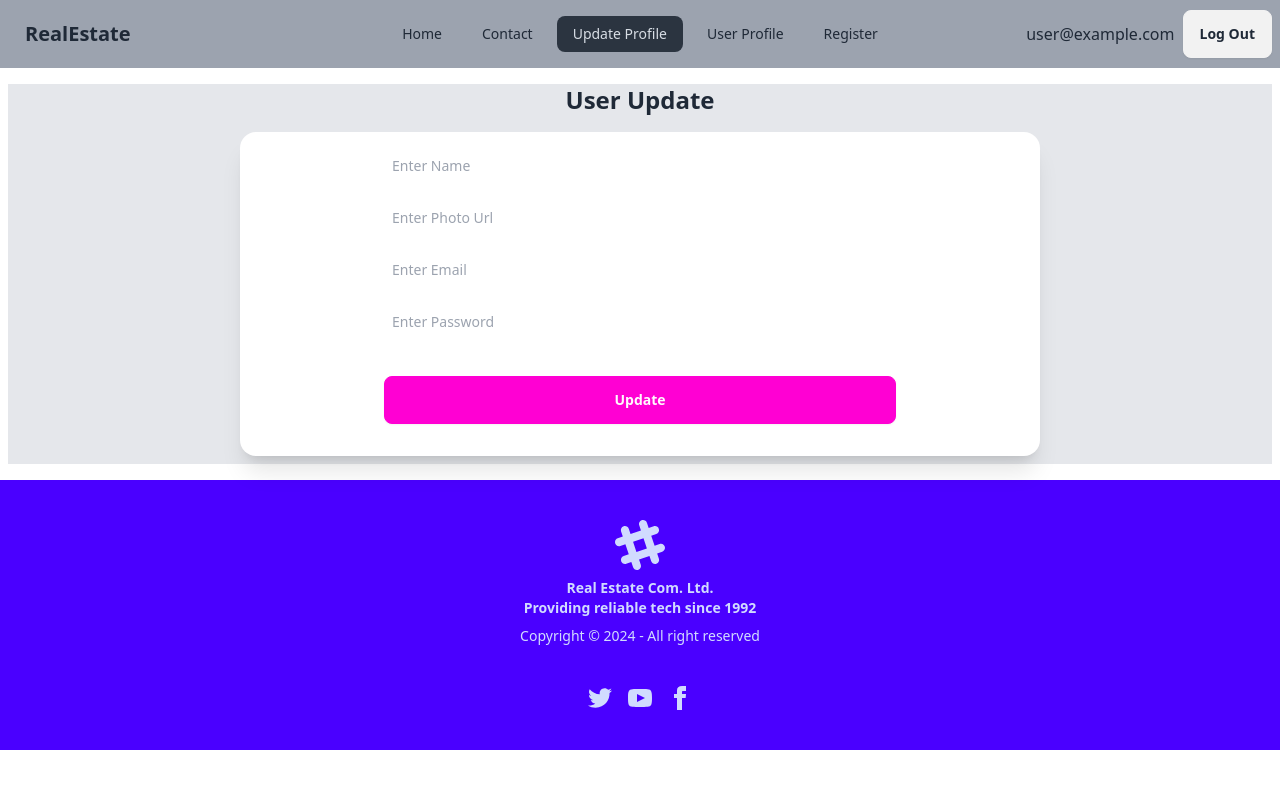
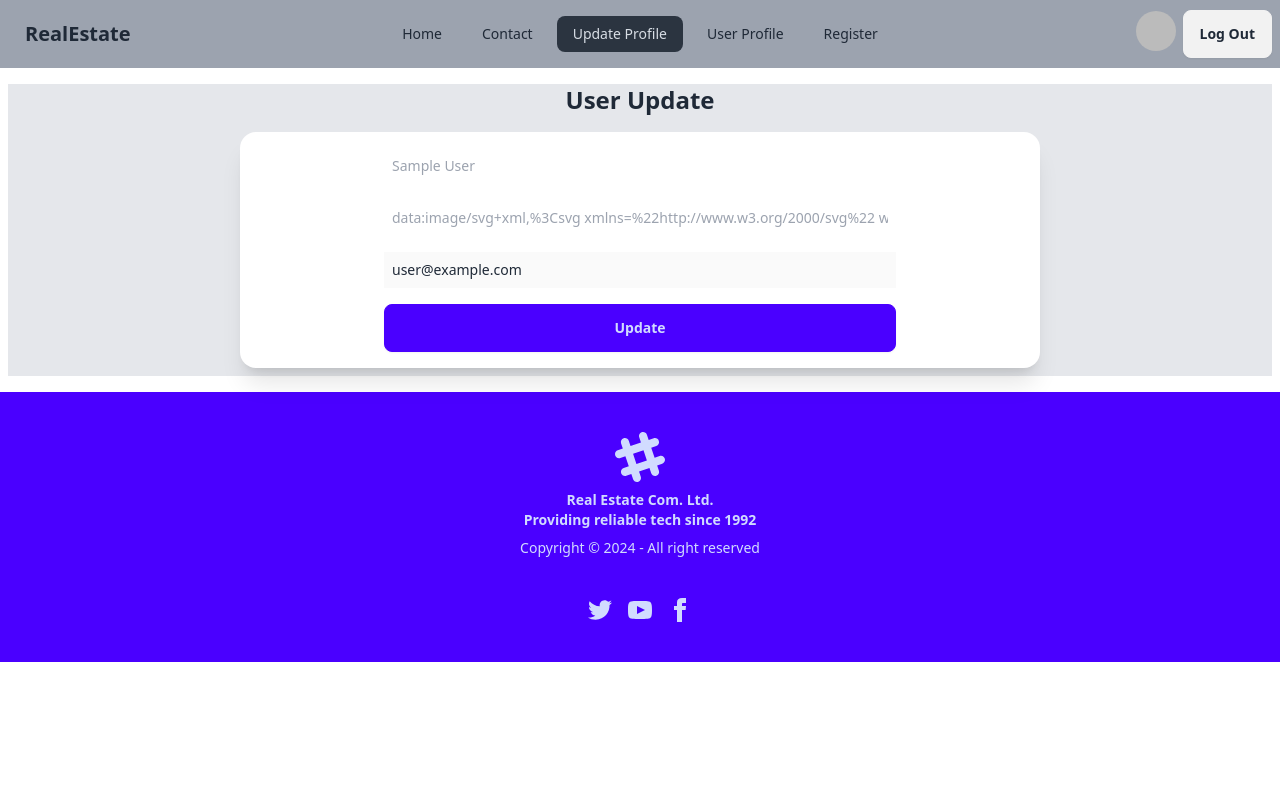
Before and after one commit to mahfuzerrahmancse/assign_9_realEstate, a React (Vite) app: page /updateProfile in a window 1280 px wide. Shown: the top 788 px of the page. Built offline with nearby package versions, Linux system fonts and the light colour scheme; no server answers; sample sign-in values are in the browser's storage.

Commit message:
google & github add

```diff
--- a/src/components/logins/Login.jsx
+++ b/src/components/logins/Login.jsx
@@ -1,10 +1,13 @@
-import { Link } from "react-router-dom";
+import { Link, useLocation, useNavigate } from "react-router-dom";
 import { useContext, useState } from "react";
 import { AuthContext } from "../../providers/AuthProvider";
 
 const Login = () => {
   const { signInUser } = useContext(AuthContext);
   // console.log("sign In User:", signInUser);
+
+  const location = useLocation();
+  const navigate = useNavigate();
 
     const [loginError, setLoginError] = useState("");
     const [success, setSuccess] = useState("");
@@ -24,6 +27,7 @@ const Login = () => {
         .then((result) => {
           console.log("sign In result User:", result.user);
           setSuccess("User logged in successfully");
+          navigate(location?.state ? location.state : '/');
         })
         .catch((error) => {
           console.error("sign In error User:", error);
@@ -40,7 +44,6 @@ const Login = () => {
               className="mb-4 p-2 w-full"
               type="email"
               name="email"
-
               placeholder="Enter Email"
               required
             />
@@ -56,12 +59,7 @@ const Login = () => {
             </div>
             <br />
             <label className="label">
-              <a
-
-                className="label-text-alt link link-hover"
-              >
-                Forget Password
-              </a>
+              <a className="label-text-alt link link-hover">Forget Password</a>
             </label>
 
             <input
@@ -70,10 +68,20 @@ const Login = () => {
               value="Login"
             />
           </form>
+          <div className="my-2">
+            <p className="text-center font-semibold pb-2">... OR ...</p>
+            <div className="grid grid-cols-1 gap-4">
+              <button className="btn btn-secondary ">Google</button>
+              <button className="btn btn-secondary">Github</button>
+            </div>
+          </div>
           {loginError && <p className="text-red-700"> {loginError} </p>}
           {success && <p className="text-green-700"> {success} </p>}
           <p>
-            New to register? Please <Link className="text-blue-600" to="/register">Register here</Link>{" "}
+            New to register? Please{" "}
+            <Link className="text-blue-600" to="/register">
+              Register here
+            </Link>{" "}
           </p>
         </div>
       </div>
--- a/src/components/navbars/Navbar.jsx
+++ b/src/components/navbars/Navbar.jsx
@@ -4,18 +4,15 @@ import { AuthContext } from "../../providers/AuthProvider";
 import { ToastContainer, toast } from "react-toastify";
 import "react-toastify/dist/ReactToastify.css";
 
-
 const Navbar = () => {
   const { user, signOutUser } = useContext(AuthContext);
-  // console.log("user email:", user);
 
   const navLinks = (
     <>
       <li>
-          {" "}
         <NavLink className="mr-2" to="/">
           Home
-          </NavLink>{" "}
+        </NavLink>
       </li>
       <li>
         <NavLink className="mr-2" to="/contact">
@@ -35,9 +32,7 @@ const Navbar = () => {
             </NavLink>
           </li>
         </>
-        ) : (
-          ""
-        )}
+      ) : null}
       <li>
         <NavLink to="/register">Register</NavLink>
       </li>
@@ -71,31 +66,43 @@ const Navbar = () => {
             {navLinks}
           </ul>
         </div>
-          <a className="btn btn-ghost text-xl">RealEstate</a>
+        <Link className="btn btn-ghost text-xl" to="/">
+          RealEstate
+        </Link>
       </div>
       <div className="navbar-center hidden lg:flex">
         <ul className="menu menu-horizontal px-1">{navLinks}</ul>
       </div>
       <div className="navbar-end">
+        {user && (
+          <div
+            tabIndex={0}
+            role="button"
+            className="btn btn-ghost btn-circle avatar tooltip tooltip-left"
+            data-tip={user.displayName}
+          >
+            <div className="w-10 rounded-full">
+              <img alt="User Avatar" src={user.photoURL} />
+            </div>
+          </div>
+        )}
         {user ? (
           <>
-              <p className="mr-2">{user.email}</p>
+
             <button
               className="btn"
               onClick={() => {
                 toast("Logged out successfully!");
                 signOutUser();
-
               }}
             >
               Log Out
             </button>
           </>
         ) : (
-            <a className="btn">
-              {" "}
-              <Link to="/login">Login</Link>{" "}
-            </a>
+          <Link className="btn" to="/login">
+            Login
+          </Link>
         )}
         <ToastContainer />
       </div>
--- a/src/components/profiles/ProfileUpdate.jsx
+++ b/src/components/profiles/ProfileUpdate.jsx
@@ -1,58 +1,66 @@
+import { useContext } from "react";
+import { AuthContext } from "../../providers/AuthProvider";
+import { updateProfile } from "firebase/auth";
 
 
 const ProfileUpdate = () => {
+  const { user } = useContext(AuthContext);
+
+  const handleUpdate = (e) => {
+    e.preventDefault();
+    const name = e.target.name.value;
+    const photo = e.target.photoUrl.value;
+
+    updateProfile(user, {
+      displayName: name,
+      photoURL: photo,
+    })
+      .then(() => {
+        alert("Profile updated successfully");
+      })
+      .catch((error) => {
+        alert("Error updating profile");
+        console.error(error);
+      });
+  };
+
   return (
     <div>
-        <h2 className="text-2xl font-bold text-center my-4">
-          User Update
-        </h2>
+      <h2 className="text-2xl font-bold text-center my-4">User Update</h2>
       <div className="card card-compact max-w-[800px] m-auto justify-center bg-base-100 shadow-xl">
         <div className="card-body">
           <div className="mx-auto md:w-2/3">
-              <form >
+            <form onSubmit={handleUpdate}>
               <input
                 className="mb-4 p-2 w-full"
                 type="text"
                 name="name"
-                  placeholder="Enter Name"
+                placeholder={user.displayName}
+
               />
               <br />
               <input
                 className="mb-4 p-2 w-full"
                 type="text"
                 name="photoUrl"
-                  placeholder="Enter Photo Url"
+                placeholder={user.photoURL}
+
               />
               <br />
               <input
                 className="mb-4 p-2 w-full"
                 type="email"
                 name="email"
-                  placeholder="Enter Email"
-                  required
+                value={user.email}
+                placeholder="Email"
+                disabled
               />
               <br />
-                <div className="relative">
-                  <input
-                    className=" mb-4 p-2 w-full"
-                    type="password"
-                    name="password"
-                    placeholder="Enter Password"
-                    required
-                  />
-
+              <button className="btn btn-primary w-full px-6 py-3">
+                Update
+              </button>
+            </form>
           </div>
-                <br />
-
-                <input
-                  className="btn btn-secondary mb-4 w-full"
-                  type="submit"
-                  value="Update"
-                />
-              </form>
-
-            </div>
-
         </div>
       </div>
     </div>
--- a/src/components/profiles/ProfileUser.jsx
+++ b/src/components/profiles/ProfileUser.jsx
@@ -1,24 +1,32 @@
+import { useContext } from "react";
+import { AuthContext } from "../../providers/AuthProvider";
+import { Link } from "react-router-dom";
 
 
 
 const ProfileUser = () => {
+
+  const {user} = useContext(AuthContext);
+  console.log('user detail:',user);
+
+
+
     return (
       <div>
         <h2 className="text-2xl font-bold text-center my-4">User Details</h2>
         <div className="card card-compact max-w-[800px] m-auto justify-center bg-base-100 shadow-xl">
           <div className="card-body mx-auto md:w-2/3">
-            <p>
-              <span className="text-lg font-semibold">Name:</span> {}
-            </p>
-            <p>
-              <span className="text-lg font-semibold">Photo:</span> {}
-            </p>
-            <p>
-              <span className="text-lg font-semibold">Email:</span> {}
-            </p>
+            <p className="text-lg font-semibold">Name: {user.displayName}</p>
+            <div>
+              <img src={user.photoURL}></img>
+            </div>
+            <p className="text-lg font-semibold">Email: {user.email}</p>
 
             <div className="card-actions flex justify-center items-center ">
-              <button className="btn btn-primary w-full">Contact</button>
+              <button className="btn btn-primary w-full">
+                {" "}
+                <Link to="/updateProfile">Edit</Link>{" "}
+              </button>
             </div>
           </div>
         </div>
--- a/src/components/registers/Register.jsx
+++ b/src/components/registers/Register.jsx
@@ -1,4 +1,4 @@
-import { Link } from "react-router-dom";
+import { Link, useLocation, useNavigate } from "react-router-dom";
 import { useContext, useState } from "react";
 import { FaEye, FaEyeSlash } from "react-icons/fa";
 import { AuthContext } from "../../providers/AuthProvider";
@@ -6,6 +6,8 @@ import { AuthContext } from "../../providers/AuthProvider";
 const Register = () => {
   const { createUser } = useContext(AuthContext);
   // console.log("name:", createUser);
+  const location = useLocation();
+  const navigate = useNavigate();
 
     const [registerError, setRegisterError] = useState("");
     const [success, setSuccess] = useState("");
@@ -50,6 +52,8 @@ const Register = () => {
         .then((result) => {
           console.log('result user:',result.user);
           setSuccess("User created successfully");
+          navigate(location.state ? location.state : '/');
+
         })
 
         .catch((error) => {
--- a/src/routes/Routes.jsx
+++ b/src/routes/Routes.jsx
@@ -33,7 +33,7 @@ const router = createBrowserRouter([
         path: "/contact",
         element: (
           <PrivateRoute>
-            <Contact/>
+            <Contact />
           </PrivateRoute>
         ),
       },
@@ -43,11 +43,19 @@ const router = createBrowserRouter([
       },
       {
         path: "/updateProfile",
-        element: <ProfileUpdate />,
+        element: (
+          <PrivateRoute>
+            <ProfileUpdate />
+          </PrivateRoute>
+        ),
       },
       {
         path: "/userProfile",
-        element: <ProfileUser />,
+        element: (
+          <PrivateRoute>
+            <ProfileUser />
+          </PrivateRoute>
+        ),
       },
       {
         path: "/register",
```
Also changed, not shown: src/components/contacts/Contact.jsx (line endings or trailing spaces). Lines whose indentation alone changed are shown as unchanged.
